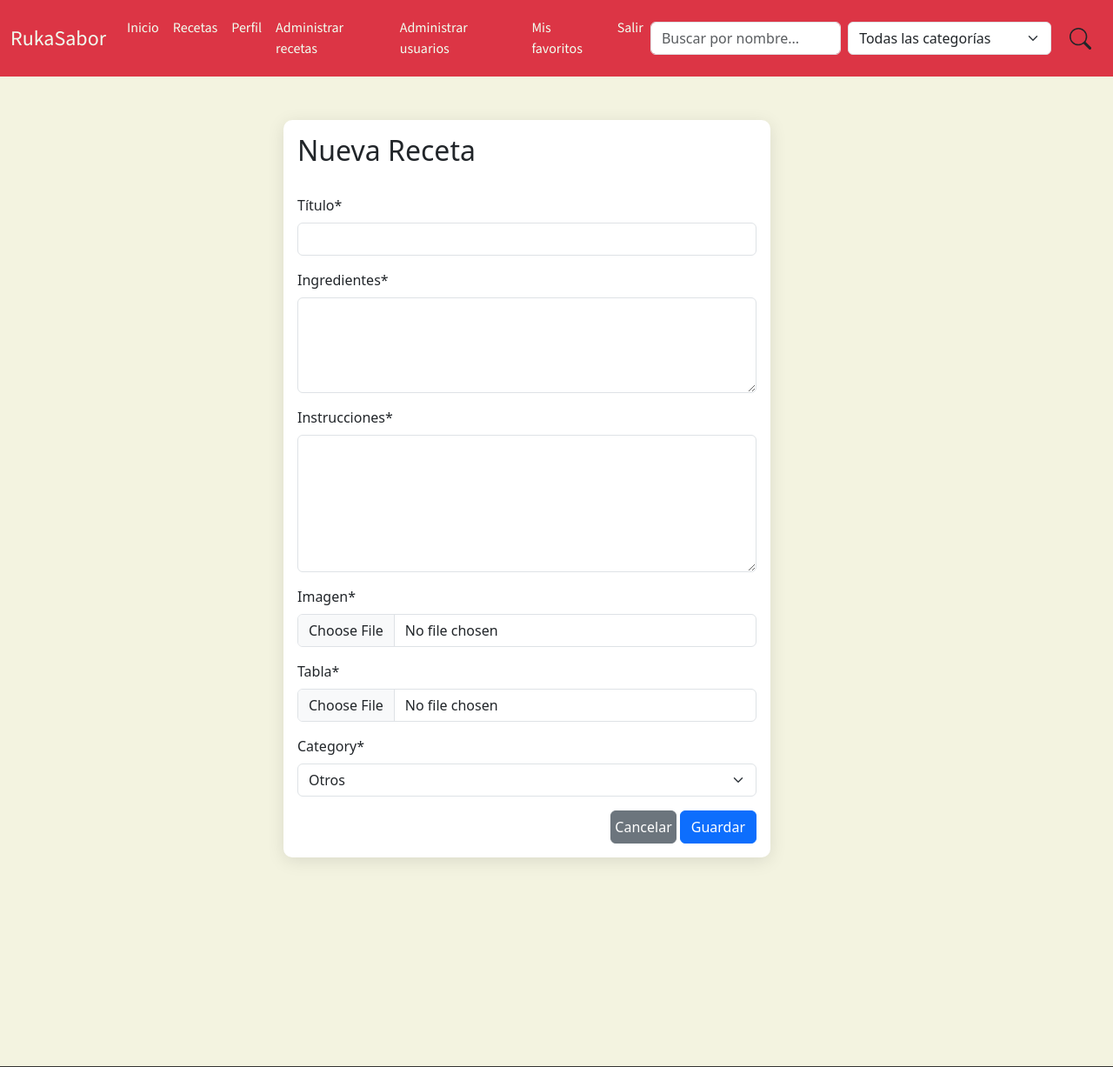
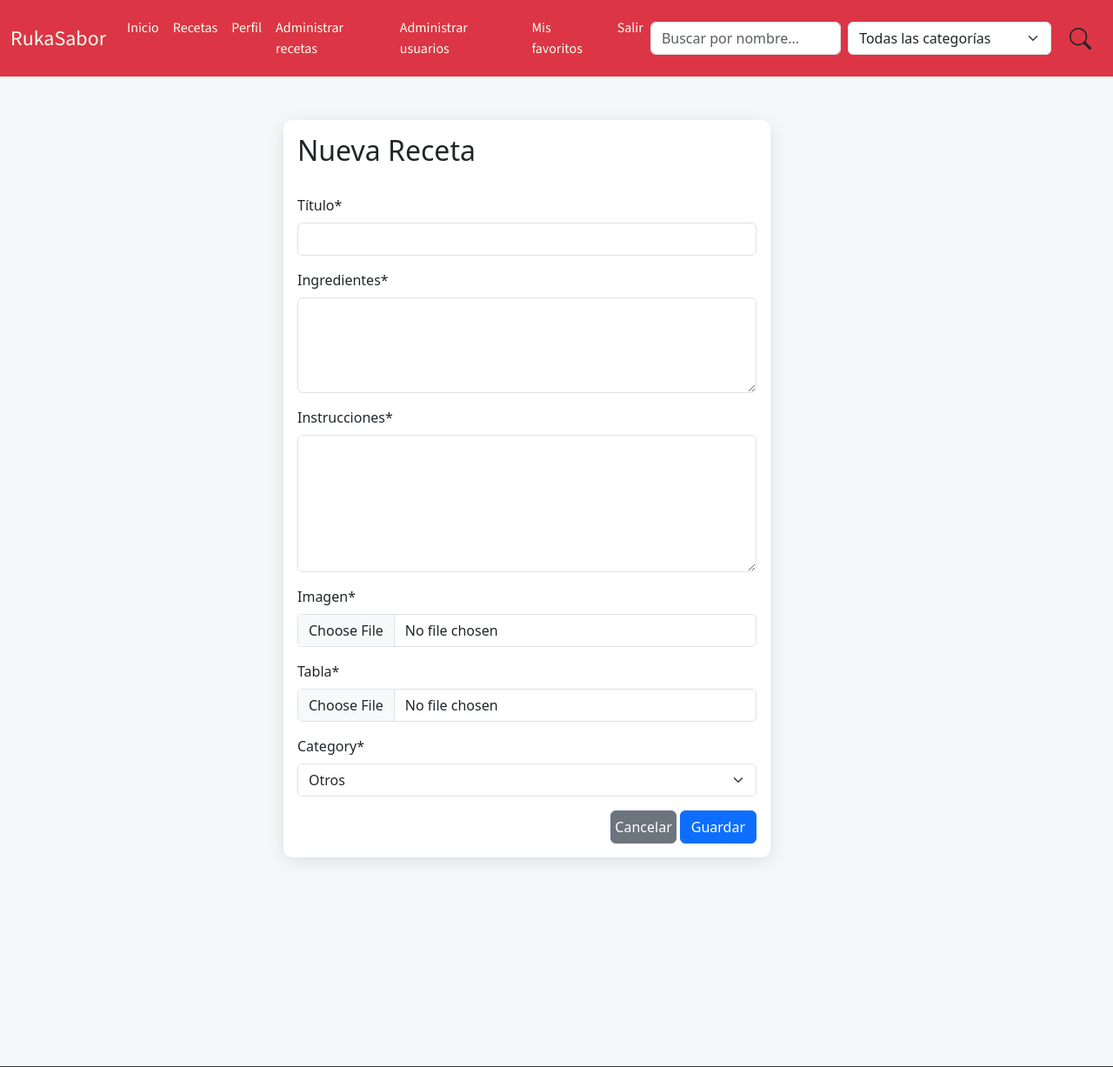
Before and after one commit to fernandtw/proyectoTaller2024, a Django app: page /agregar-recetas/ in a window 1280 px wide. Shown: the top 1227 px of the page at 87% size. Run offline with Django 5.2, Linux system fonts and the light colour scheme; the visitor is signed in with stand-in values (Sample User, id 1); some libraries are stand-ins or nearby versions; some web fonts are replaced.

Commit message:
color modificado v1

```diff
--- a/static/css/estilo.css
+++ b/static/css/estilo.css
@@ -6,7 +6,7 @@ body {
     margin: 0;
     padding: 0;
     box-sizing: border-box;
-    background-color: #F3F3E0;
+    background-color: #F5F7F8;
 
 }
 main {
```
